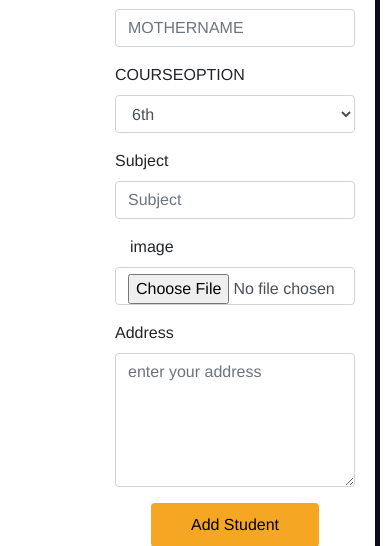
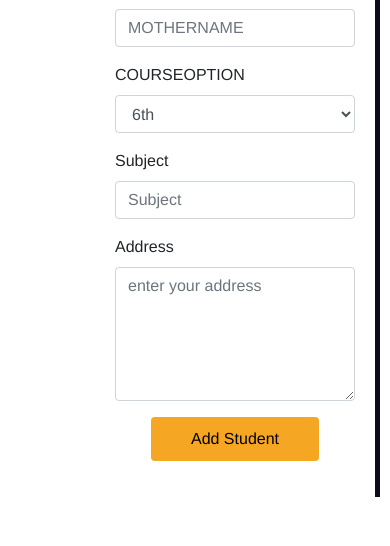
Before and after one commit to Porkodi12/shine, a PHP site: page /admission.php in a window 390 px wide. Shown: the part 1009-1555 px from the top of the page. After the commit the page ends 1506 px from the top, so only its background shows below. Run offline with PHP 8.4, Linux system fonts and the light colour scheme.

Commit message:
Add files via upload

```diff
--- a/admission.php
+++ b/admission.php
@@ -2,11 +2,12 @@
 include "home.php";
 $con=mysqli_connect("localhost","root","","tuition");
 if (isset($_POST['submit'])) {
-  $STUDENTID=$_POST["STUDENTID"];
+  // $STUDENTID=$_POST["STUDENTID"];
   $NAME=$_POST["NAME"];
+  $SCHOOLNAME=$_POST["SCHOOLNAME"];
   $PHONENUMBER=$_POST["PHONENUMBER"];
   $EMAILID=$_POST["EMAILID"];
-  $SCHOOLNAME=$_POST["SCHOOLNAME"];
+  $AGE=$_POST["AGE"];
   $DATEOFBIRTH=$_POST["DATEOFBIRTH"];
   $FATHERNAME=$_POST["FATHERNAME"];
   $MOTHERNAME=$_POST["MOTHERNAME"];
@@ -14,8 +15,10 @@ if (isset($_POST['submit'])) {
   $CASTE=$_POST["CASTE"];
   $ADDRESS=$_POST["ADDRESS"];
   $COURSEOPTION=$_POST["COURSEOPTION"];
-  $reg="INSERT INTO front(STUDENTID,NAME,PHONENUMBER,EMAILID,SCHOOLNAME,DATEOFBIRTH,FATHERNAME,MOTHERNAME,GENDER,CASTE,ADDRESS,COURSEOPTION)VALUES('$STUDENTID','$NAME','$PHONENUMBER','$EMAILID','$SCHOOLNAME','$DATEOFBIRTH','$FATHERNAME','$MOTHERNAME','$GENDER','$CASTE','$ADDRESS','$COURSEOPTION')";
-  $query_run=mysqli_query($con,$reg);
+  echo '$NAME';
+  $reg="INSERT INTO front(NAME,PHONENUMBER,EMAILID,AGE,SCHOOLNAME,DATEOFBIRTH,FATHERNAME,MOTHERNAME,GENDER,CASTE,ADDRESS,COURSEOPTION)VALUES('$NAME','$PHONENUMBER','$EMAILID','$AGE','$SCHOOLNAME','$DATEOFBIRTH','$FATHERNAME','$MOTHERNAME','$GENDER','$CASTE','$ADDRESS','$COURSEOPTION')";
+
+  $query_run=mysqli_query($con,$reg) or die(mysqli_error($con));
   if($query_run)
   {
   echo '<script>alert("ADMISSION SUCCESSFUL")</script>';
@@ -78,7 +81,7 @@ if (isset($_POST['submit'])) {
 
            <div class="form-group col-md-6">
              <label for="inputPassword4">Age</label>
-             <input type="email" class="form-control" id="inputPassword4" name="Age" placeholder="Age">
+             <input type="text" class="form-control" id="inputPassword4" name="AGE" placeholder="Age">
            </div>
            <div class="form-group col-md-6">
            <label for="inputPassword3" class="col-sm-2 col-form-label">Gender</label>
@@ -140,14 +143,14 @@ if (isset($_POST['submit'])) {
            </div>
            <div class="form-group col-md-6">
              <label for="inputPassword4">Subject</label>
-             <input type="email" class="form-control" id="inputPassword4" name="SUBJECT" placeholder="Subject">
+             <input type="text" class="form-control" id="inputPassword4" name="SUBJECT" placeholder="Subject">
            </div>
         </div>
         <div class="form-row">
-           <div class="form-group col-md-6 colimg">
+           <!-- <div class="form-group col-md-6 colimg">
             <label class="label col-md-3 control-label">image</label>
             <input type="file" class="form-control"  name="uploadfile" value=""/>
-           </div>
+           </div> -->
            <div class="form-group col-md-6">
              <label for="inputPassword4">Address</label>
              <textarea class="form-control" rows="5" id="comment" placeholder="enter your address" name="ADDRESS"></textarea>
```
